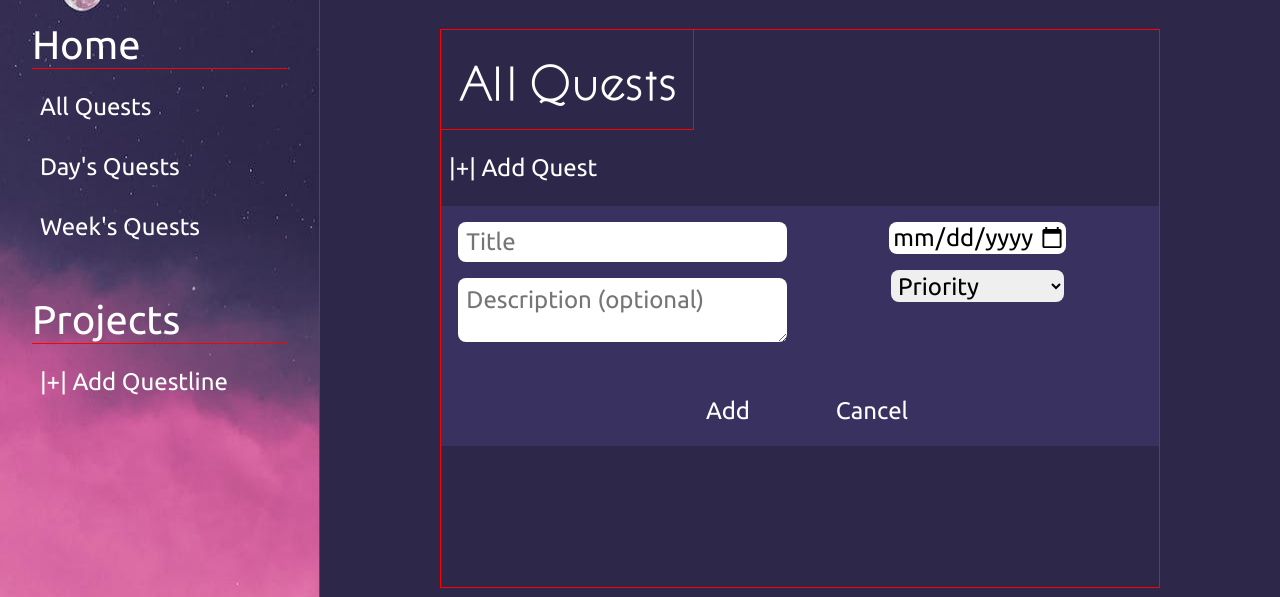
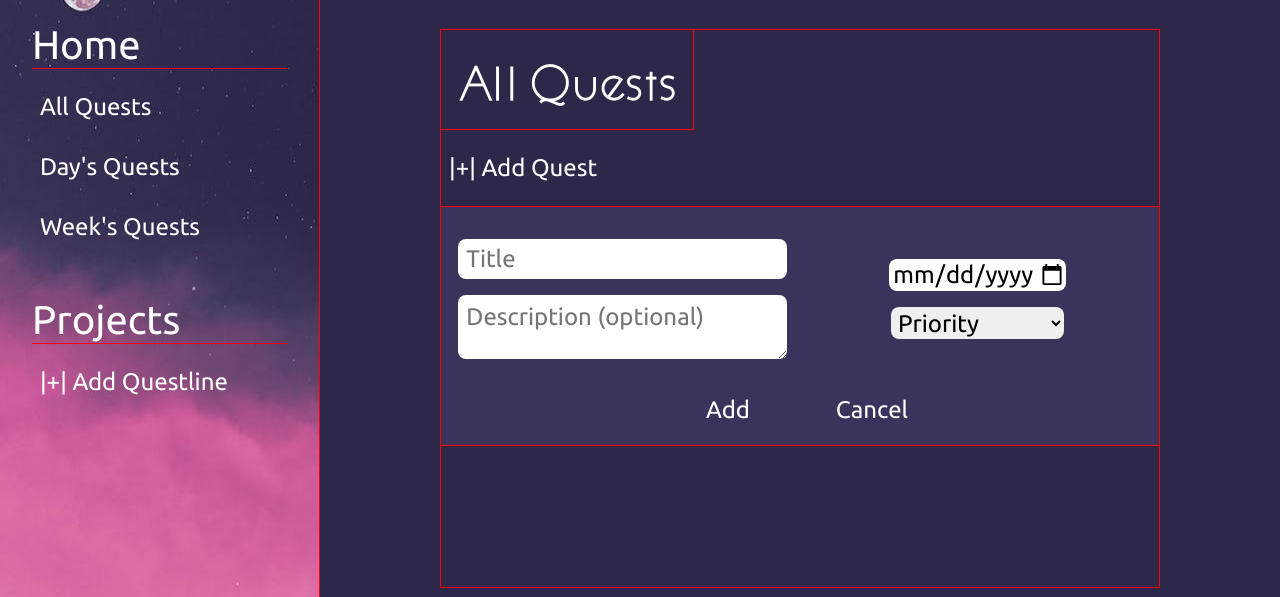
Before and after one commit to Operations-Department/todo-list, a website built with webpack: page src/index.html in a window 1280 px wide. Both pictures are taken after a click on the button "|+| Add Quest". Shown: the part 114-711 px from the top of the page. Built offline with nearby package versions, Linux system fonts and the light colour scheme.

Commit message:
centered objects in css task form; put all task form functions into single object - clean global scope

```diff
--- a/src/allTasks.js
+++ b/src/allTasks.js
@@ -18,30 +18,33 @@ export default function createAllQuestsPage() {
 
     const bodyContentContainer = document.getElementById('body-content-container');
 
+    //create form to enter tasks
     addTaskButton.addEventListener('click', function() {
 
         //disable button until form is canceled/submitted
         addTaskButton.disabled = true;
 
         //call create form container and inner containers
-        const { form, formLeft, formRight, formBottom } = createFormLayout(formContainer);
+        const { form, formLeft, formRight, formBottom } = taskFormObject.createFormLayout(formContainer);
 
         //adds form to page after button is clicked
         bodyContentContainer.appendChild(formContainer);
 
-        //call from funcitons to fill in form
-        createFormTitle(formLeft);
-        createFormDescription(formLeft);
-        createFormDate(formRight);
-        createFormPrioritySelector(formRight);
-        createFormButtons(formBottom);
+        //call form functions to fill in form
+        taskFormObject.createFormTitle(formLeft);
+        taskFormObject.createFormDescription(formLeft);
+        taskFormObject.createFormDate(formRight);
+        taskFormObject.createFormPrioritySelector(formRight);
+        taskFormObject.createFormButtons(formBottom);
     });
 
     //returns to index.js page
     return { titleElement, addTaskButton };
 }
 
-function createFormLayout(formContainer) {
+const taskFormObject = {
+
+    createFormLayout(formContainer) {
 
     //create form objects
     const form = document.createElement('form');
@@ -62,9 +65,9 @@ function createFormLayout(formContainer) {
     formBottom.classList.add('form-bottom');
 
     return { form, formLeft, formRight, formBottom };
-}
+    },
 
-function createFormTitle(formLeft) {
+    createFormTitle(formLeft) {
 
     //create title elements
     const titleLabel = document.createElement('label');
@@ -84,9 +87,9 @@ function createFormTitle(formLeft) {
     titleInput.classList.add('form-title');
 
     return { titleLabel, titleInput };
-}
+    },
 
-function createFormDescription(formLeft) {
+    createFormDescription(formLeft) {
 
     //create description elements
     const descriptionLabel = document.createElement('label');
@@ -106,9 +109,9 @@ function createFormDescription(formLeft) {
     descriptionInput.classList.add('form-description');
 
     return { descriptionLabel, descriptionInput };
-}
+    },
 
-function createFormDate(formRight) {
+    createFormDate(formRight) {
 
     //create date elements
     const dateLabel = document.createElement('label');
@@ -126,9 +129,9 @@ function createFormDate(formRight) {
     dateInput.classList.add('form-date');
 
     return { dateLabel, dateInput };
-}
+    },
 
-function createFormPrioritySelector(formRight) {
+    createFormPrioritySelector(formRight) {
 
     //create priority selection dropbox and options
     const selectLabel = document.createElement('label');
@@ -161,9 +164,9 @@ function createFormPrioritySelector(formRight) {
     selectInput.classList.add('form-select');
 
     return { selectLabel, selectInput, placeholderOption, option1, option2, option3 };
-}
+    },
 
-function createFormButtons(formBottom) {
+    createFormButtons(formBottom) {
 
     //create button elements
     const submitButton = document.createElement('button');
@@ -177,6 +180,7 @@ function createFormButtons(formBottom) {
     formBottom.appendChild(submitButton);
     submitButton.setAttribute('id', 'submit-button');
     formBottom.appendChild(cancelButton);
+    cancelButton.setAttribute('id', 'cancel-button')
 
     //add classes
     submitButton.classList.add('submit-button')
@@ -185,7 +189,9 @@ function createFormButtons(formBottom) {
     return { submitButton, cancelButton };
     }
 
-export function addTask() {
+}
+
+function addTask() {
 
     const title = document.getElementById('title').value;
     const description = document.getElementById('description').value;
--- a/src/style.css
+++ b/src/style.css
@@ -154,8 +154,10 @@ button:hover {
     height: 15rem;
     width: 100%;
     /* border: 1px solid gold; */
-    background-color: #42386f9c;
+    background-color: #3a335b;
     box-sizing: border-box;
+    border-top: 1px solid var(--border-color);
+    border-bottom: 1px solid var(--border-color);
 }
 
 .form {
@@ -171,8 +173,10 @@ button:hover {
 .form-left,
 .form-right {
     display: flex;
+    height: 100%;
+    width: 100%;
     flex-direction: column;
-    justify-content: start;
+    justify-content: center;
     align-items: center;
     gap: 0.5rem;
 }
```
Also changed, not shown: dist/main.js. Lines whose indentation alone changed are shown as unchanged.
